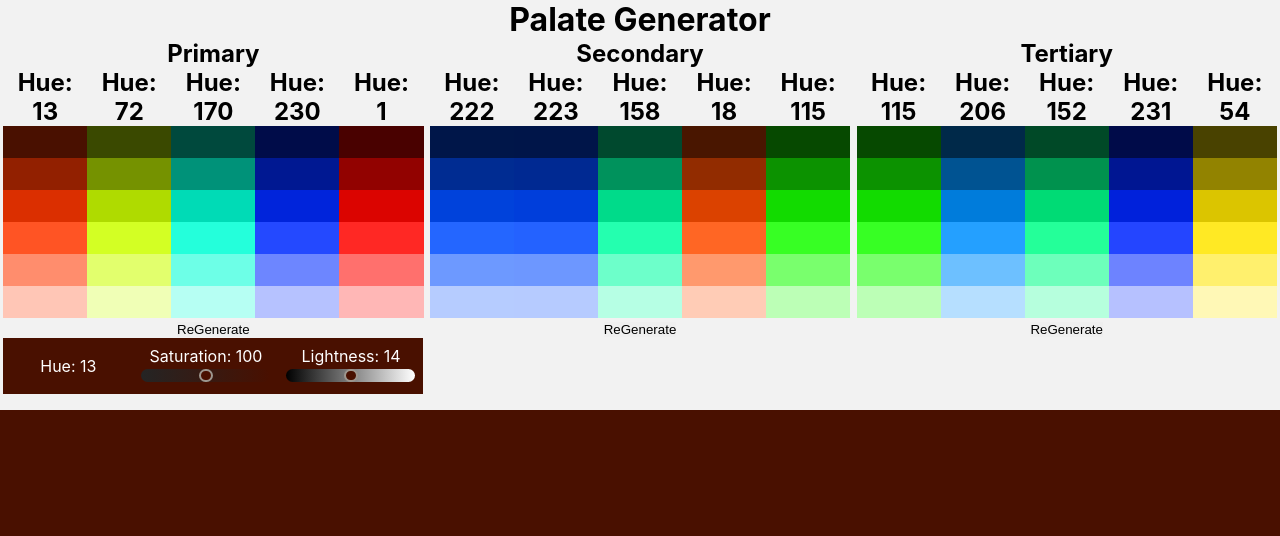
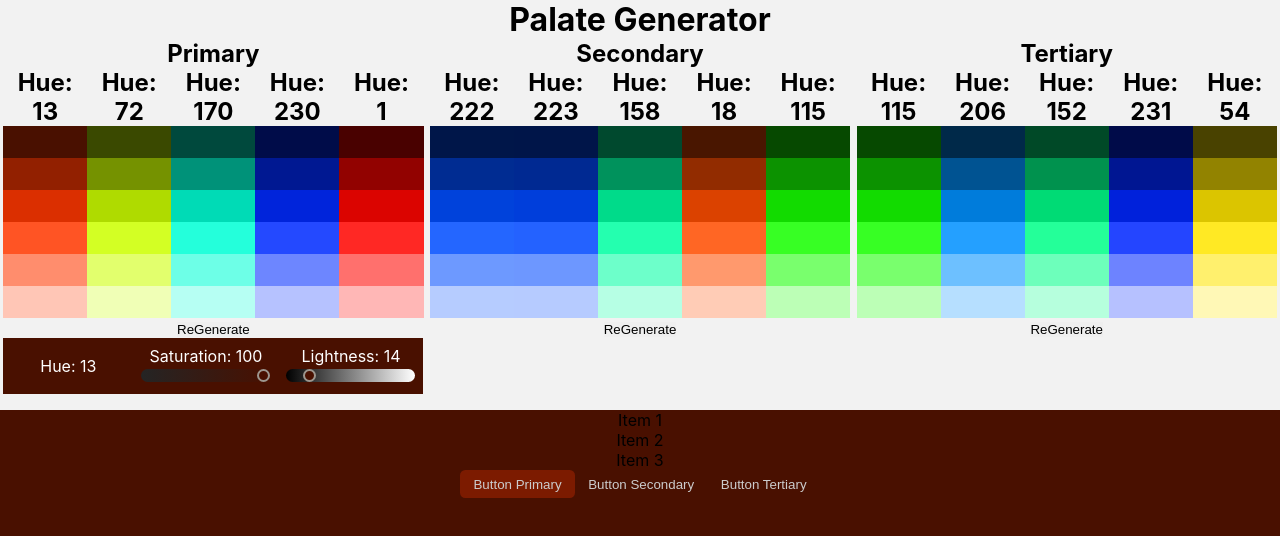
Before and after one commit to akharag/swatches, a React (Create React App) app: page / in a window 1280 px wide. Both pictures are taken after a click on the button 45 px from the left and 142 px from the top of the page. Shown: the top 536 px of the page. Built offline with nearby package versions, Linux system fonts and the light colour scheme.

Commit message:
added buttons for primary secondary and tertiary color preview

```diff
--- a/src/App.css
+++ b/src/App.css
@@ -1,4 +1,28 @@
 .App {
+  /* primary */
+  --primary-100: hsl(var(--primary-hue), var(--primary-saturation), max(calc(var(--primary-lightness) - 30%), 0%));
+  --primary-200: hsl(var(--primary-hue), var(--primary-saturation), max(calc(var(--primary-lightness) - 20%), 10%));
+  --primary-300: hsl(var(--primary-hue), var(--primary-saturation), max(calc(var(--primary-lightness) - 10%), 20%));
+  --primary-400: hsl(var(--primary-hue), var(--primary-saturation), var(--primary-lightness));
+  --primary-500: hsl(var(--primary-hue), var(--primary-saturation), calc(var(--primary-lightness) + 10%));
+  --primary-600: hsl(var(--primary-hue), var(--primary-saturation), calc(var(--primary-lightness) + 20%));
+  --primary-700: hsl(var(--primary-hue), var(--primary-saturation), calc(var(--primary-lightness) + 30%));
+  /* secondary */
+  --secondary-100: hsl(var(--secondary-hue), var(--secondary-saturation), calc(var(--secondary-lightness) - 30%));
+  --secondary-200: hsl(var(--secondary-hue), var(--secondary-saturation), calc(var(--secondary-lightness) - 20%));
+  --secondary-300: hsl(var(--secondary-hue), var(--secondary-saturation), calc(var(--secondary-lightness) - 10%));
+  --secondary-400: hsl(var(--secondary-hue), var(--secondary-saturation), var( --secondary-lightness));
+  --secondary-500: hsl(var(--secondary-hue), var(--secondary-saturation), calc(var(--secondary-lightness) + 10%));
+  --secondary-600: hsl(var(--secondary-hue), var(--secondary-saturation), calc(var(--secondary-lightness) + 20%));
+  --secondary-700: hsl(var(--secondary-hue), var(--secondary-saturation), calc(var(--secondary-lightness) + 30%));
+  /* tertiary */
+  --tertiary-100: hsl(var(--tertiary-hue), var(--tertiary-saturation), calc(var(--tertiary-lightness) - 30%));
+  --tertiary-200: hsl(var(--tertiary-hue), var(--tertiary-saturation), calc(var(--tertiary-lightness) - 20%));
+  --tertiary-300: hsl(var(--tertiary-hue), var(--tertiary-saturation), calc(var(--tertiary-lightness) - 10%));
+  --tertiary-400: hsl(var(--tertiary-hue), var(--tertiary-saturation), var( --tertiary-lightness));
+  --tertiary-500: hsl(var(--tertiary-hue), var(--tertiary-saturation), calc(var(--tertiary-lightness) + 10%));
+  --tertiary-600: hsl(var(--tertiary-hue), var(--tertiary-saturation), calc(var(--tertiary-lightness) + 20%));
+  --tertiary-700: hsl(var(--tertiary-hue), var(--tertiary-saturation), calc(var(--tertiary-lightness) + 30%));
   display: flex;
   flex-direction: column;
   height: 100vh;
@@ -6,9 +30,41 @@
   text-align: center;
 }
 
-/* .App>* {
-  margin-top: 1rem;
-} */
+/* Primary Styles */
+
+.light button.primary {
+  background-color: var(--primary-300);
+  color: hsl(0, 0%, 10%)
+}
+
+.dark button.primary {
+  background-color: var(--primary-500);
+  color: hsl(0, 0%, 80%);
+}
+
+/* Secondary Styles */
+
+.light button.secondary {
+  background-color: var(--secondary-300);
+  color: hsl(0, 0%, 10%)
+}
+
+.dark button.secondary {
+  background-color: var(--secondary-500);
+  color: hsl(0, 0%, 80%);
+}
+
+/* Tertiary Styles */
+
+.light button.tertiary {
+  background-color: var(--tertiary-300);
+  color: hsl(0, 0%, 10%)
+}
+
+.dark button.tertiary {
+  background-color: var(--tertiary-500);
+  color: hsl(0, 0%, 80%);
+}
 
 .App>button {
   margin: 1rem;
--- a/src/App.tsx
+++ b/src/App.tsx
@@ -1,11 +1,11 @@
-import { CSSProperties, useContext, useState } from 'react';
+import { CSSProperties } from 'react';
 import './App.css';
 import './util.css';
-import ThemeProvider, { ThemeContext, ColorTheme } from './hooks/contexts/ThemeContext';
+import ThemeProvider, { ThemeContext } from './hooks/contexts/ThemeContext';
 import Picker from './components/Picker/Picker';
 import ColorSlider from './components/Slider/Slider';
 import { ColorHSL } from './types';
-import Preview from './components/Preview/Preview';
+import PreviewItem from './components/PreviewItem/PreviewItem';
 
 
 function App() {
@@ -16,12 +16,18 @@ function App() {
         {themeContext => {
           const { primary, secondary, tertiary, updateTheme } = themeContext;
           const appStyle = {
-            '--hue': primary?.hue,
-            '--saturation': `${primary?.saturation}%`,
-            '--lightness': `${primary?.lightness}%`
+            '--primary-hue': primary?.hue,
+            '--primary-saturation': primary?.saturation ? `${primary?.saturation}%` : '100%',
+            '--primary-lightness': `${primary?.lightness}%`,
+            '--secondary-hue': secondary?.hue,
+            '--secondary-saturation': secondary?.saturation ? `${secondary?.saturation}%` : '100%',
+            '--secondary-lightness': `${primary?.lightness}%`,
+            '--tertiary-hue': tertiary?.hue,
+            '--tertiary-saturation': tertiary?.saturation ? `${primary?.saturation}%` : '100%',
+            '--tertiary-lightness': `${tertiary?.lightness}%`,
           } as CSSProperties;
           return (
-            <div style={appStyle} className="App">
+            <div style={appStyle} className={`App ${primary && primary?.lightness > 50 ? 'light' : 'dark'}`}>
               <h1>Palate Generator</h1>
               <div className="pickers-container">
                 <div>
@@ -37,7 +43,7 @@ function App() {
                   {tertiary && <PreviewColor onChange={(color) => updateTheme!('tertiary', color!)} color={tertiary} />}
                 </div>
               </div>
-              <Preview />
+              <PreviewItem />
             </div>
           )
         }
@@ -67,8 +73,14 @@ const PreviewColor = (props: { color: ColorHSL, onChange: (color: ColorHSL) => v
 
   return <div style={style} className="preview-color">
     <div><p>Hue: {hue}  </p></div>
-    <div><p>Saturation: {saturation}</p> <ColorSlider type='saturation' onChange={UpdateSaturation} color={props.color} /></div>
-    <div><p>Lightness: {lightness.toFixed(0)}</p><ColorSlider type='lightness' onChange={UpdateLightness} color={props.color} /></div>
+    <div>
+      <p>Saturation: {saturation}</p>
+      <ColorSlider type='saturation' onChange={UpdateSaturation} color={props.color} initialValue={props.color.saturation} />
+    </div>
+    <div>
+      <p>Lightness: {lightness.toFixed(0)}</p>
+      <ColorSlider type='lightness' onChange={UpdateLightness} color={props.color} initialValue={props.color.lightness} />
+    </div>
   </div>
 }
 
--- a/src/components/Preview/Preview.css
+++ /dev/null
@@ -1,4 +0,0 @@
-.preview-container {
-    background-color: hsl(var(--hue, 0), var(--saturation, 50%), var(--lightness, 50%));
-    height: 100%;
-}
--- a/src/components/Preview/Preview.tsx
+++ /dev/null
@@ -1,13 +0,0 @@
-import { useContext } from "react";
-import "./Preview.css";
-import ThemeContext from "../../hooks/contexts/ThemeContext";
-
-const Preview = () => {
-    return (
-        <div className="preview-container">
-
-        </div>
-    );
-}
-
-export default Preview;
--- /dev/null
+++ b/src/components/PreviewItem/NavigationBar.tsx
@@ -0,0 +1,11 @@
+const NavigationBar = () => {
+    return <nav>
+        <ul>
+            <li>Item 1</li>
+            <li>Item 2</li>
+            <li>Item 3</li>
+        </ul>
+    </nav>
+}
+
+export default NavigationBar;
--- /dev/null
+++ b/src/components/PreviewItem/PreviewItem.css
@@ -0,0 +1,9 @@
+.preview-container {
+    background-color: var(--primary-400);
+    height: 100%;
+}
+
+.preview-container button {
+    border-radius: 0.4em;
+    padding: 0.5em 1em;
+}
--- /dev/null
+++ b/src/components/PreviewItem/PreviewItem.tsx
@@ -0,0 +1,15 @@
+import "./PreviewItem.css";
+import NavigationBar from "./NavigationBar";
+
+const PreviewItem = () => {
+    return (
+        <div className="preview-container">
+            <NavigationBar />
+            <button className="primary">Button Primary</button>
+            <button className="secondary">Button Secondary</button>
+            <button className="tertiary">Button Tertiary</button>
+        </div>
+    );
+}
+
+export default PreviewItem;
--- a/src/components/Slider/Slider.tsx
+++ b/src/components/Slider/Slider.tsx
@@ -1,4 +1,4 @@
-import { CSSProperties, useState } from "react";
+import { CSSProperties, useEffect, useState } from "react";
 import { ColorHSL } from "../../types";
 import './Slider.css';
 
@@ -25,6 +25,10 @@ export const Slider = ({
         if (onChange) onChange(value);
     }
 
+    useEffect(() => {
+        setValue(initialValue);
+    }, [initialValue])
+
     return <div className='slider'>
         <input
             type='range'
@@ -47,13 +51,10 @@ interface ColorSliderProps extends SliderProps {
 const ColorSlider = ({
     type,
     color,
-    style = {},
-    className = '',
     onChange,
-    minValue = 0,
-    maxValiue = 100,
-    initialValue = 50
+    initialValue = 50,
 }: ColorSliderProps) => {
+
     const [sliderStyle, setSliderStyle] = useState<CSSProperties>({
         '--hue': (color.hue),
         '--saturation': `${color.saturation}%`,
@@ -61,26 +62,26 @@ const ColorSlider = ({
     } as CSSProperties);
 
     const HandleChange = (value: number) => {
-        let newStyle = sliderStyle;
-        if (type === 'saturation') {
-            newStyle = {
-                '--hue': color.hue,
-                '--saturation': `${value}%`,
-                '--lightness': `${color.lightness}%`
-            } as CSSProperties;
-        }
-        if (type === 'lightness') {
-            newStyle = {
-                '--hue': color.hue,
-                '--saturation': `${color.saturation}%`,
-                '--lightness': `${value}%`
-            } as CSSProperties;
-        }
-        setSliderStyle(newStyle);
         if (onChange) onChange(value);
     }
 
-    return <Slider style={sliderStyle} className={type} initialValue={initialValue} onChange={HandleChange} />
+    useEffect(() => {
+        // HandleChange(type === 'saturation' ? color.saturation : color.lightness);
+        console.log(color);
+        setSliderStyle({
+            '--hue': (color.hue),
+            '--saturation': `${color.saturation}%`,
+            '--lightness': `${color.lightness}%`
+        } as CSSProperties);
+
+    }, [color])
+
+    return <Slider
+        style={sliderStyle}
+        className={type}
+        initialValue={initialValue}
+        onChange={HandleChange}
+    />
 }
 
 export default ColorSlider;
```
